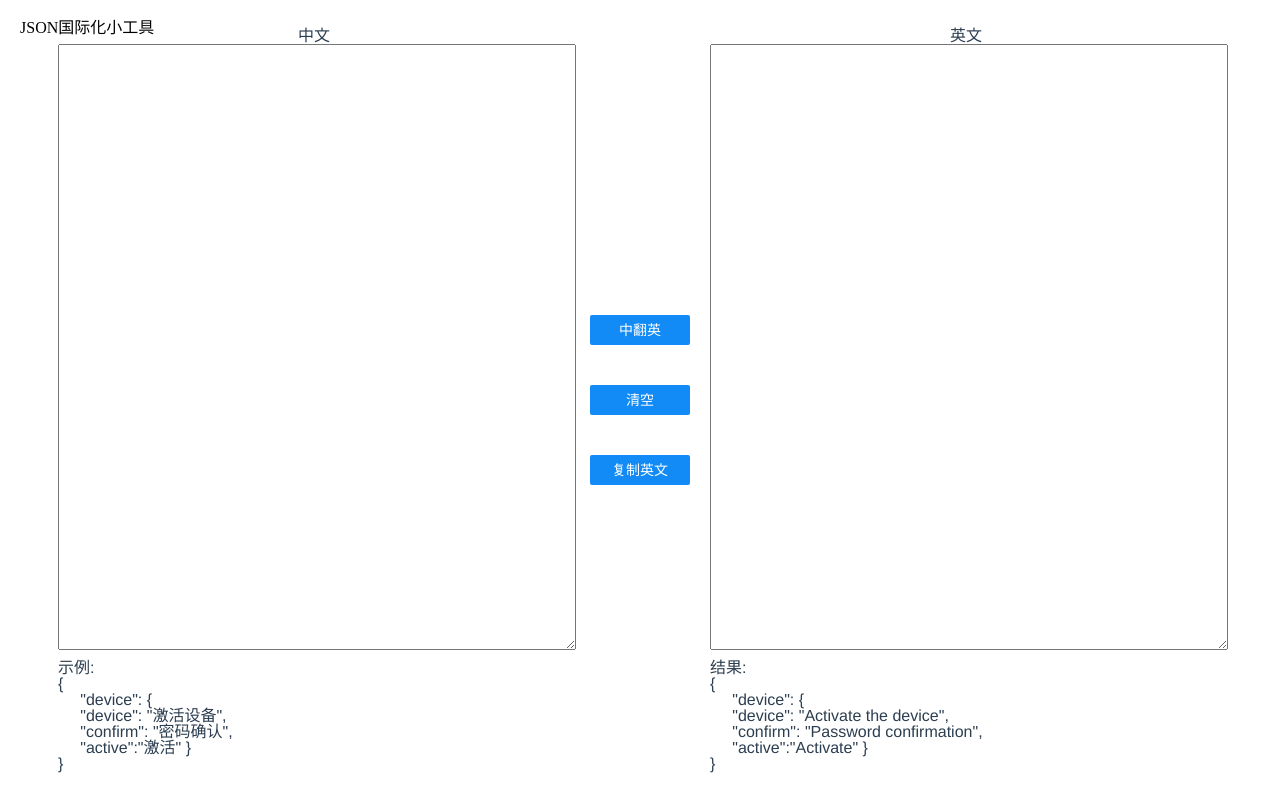
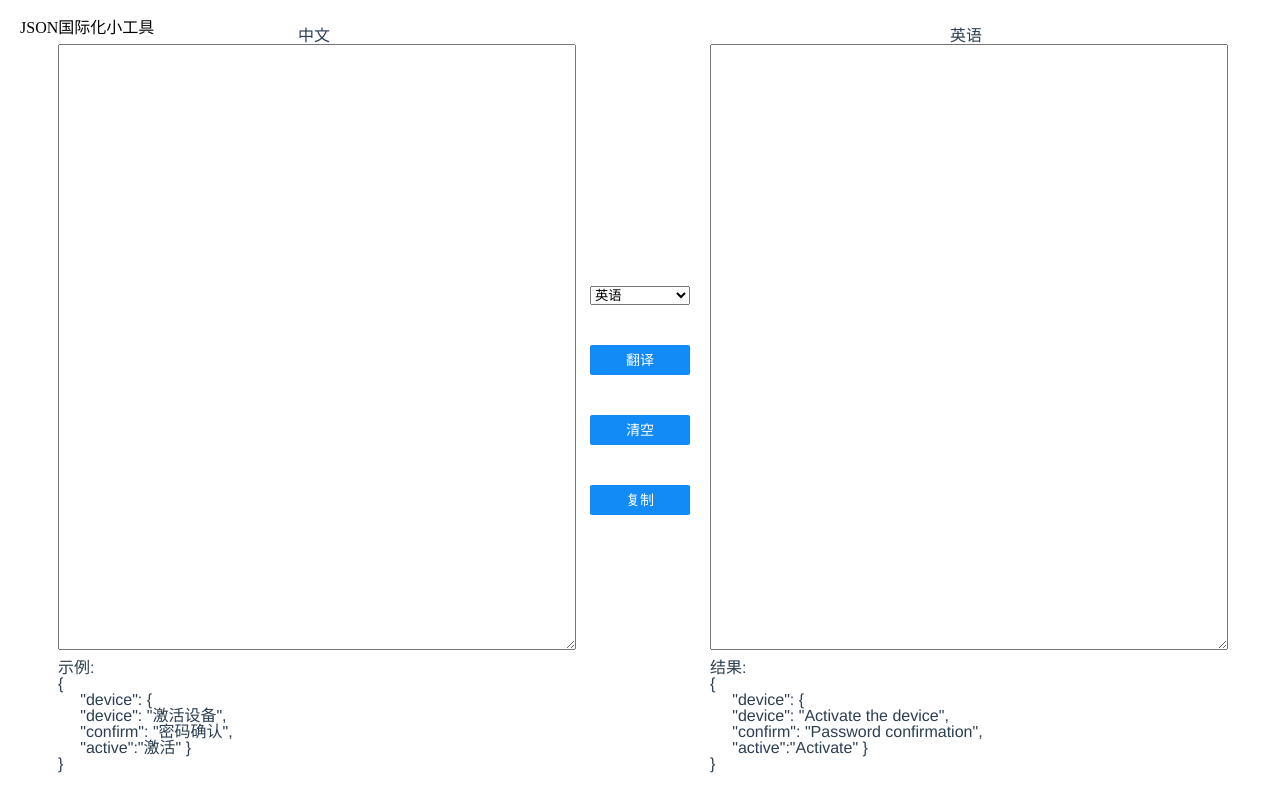
Before and after one commit to David-XIa001/Json-Internation, a Vue app: page / in a window 1280 px wide. Built offline with nearby package versions, Linux system fonts and the light colour scheme.

Commit message:
feat:支持日法韩语

```diff
--- a/src/App.vue
+++ b/src/App.vue
@@ -16,19 +16,29 @@
         </div>
       </div>
       <div class="option">
-        <button @click="handle">中翻英</button>
+        <select class="langs" v-model="languages">
+          <option
+            v-for="item in langs"
+            :key="item.value"
+            :value="item.value"
+            :label="item.label"
+          />
+        </select>
+        <button @click="handle">翻译</button>
         <button @click="cleanInfo">清空</button>
-        <button @click="copy">复制英文</button>
+        <button @click="copy">复制</button>
       </div>
       <div class="right">
-        <p>英文</p>
+        <p>{{ currentLang() }}</p>
         <textarea v-model="result"></textarea>
         <div class="eg">
           <p>结果:</p>
           <p>{</p>
           <p>&nbsp;&nbsp;&nbsp;&nbsp;&nbsp;"device": {</p>
           <p>&nbsp;&nbsp;&nbsp;&nbsp;&nbsp;"device": "Activate the device",</p>
-          <p>&nbsp;&nbsp;&nbsp;&nbsp;&nbsp;"confirm": "Password confirmation",</p>
+          <p>
+            &nbsp;&nbsp;&nbsp;&nbsp;&nbsp;"confirm": "Password confirmation",
+          </p>
           <p>&nbsp;&nbsp;&nbsp;&nbsp;&nbsp;"active":"Activate" }</p>
           <p>}</p>
         </div>
@@ -50,9 +60,23 @@ export default {
       str: "",
       transResult: [],
       index: 0,
+      languages: "en",
+      langs: [
+        { label: "英语", value: "en" },
+        { label: "日语", value: "jp" },
+        { label: "法语", value: "fra" },
+        { label: "韩语", value: "kor" },
+      ],
     };
   },
   methods: {
+    currentLang() {
+      for (let i = 0; i < this.langs.length; i++) {
+        if (this.langs[i].value == this.languages) {
+          return this.langs[i].label;
+        }
+      }
+    },
     // 对象拍平获取每一个要翻译的值
     flat(obj, key = "", res = {}, isArray = false) {
       for (let [k, v] of Object.entries(obj)) {
@@ -65,7 +89,7 @@ export default {
         } else {
           let tmp = isArray ? key + "[" + k + "]" : key + k;
           res[tmp] = v;
-          this.str = this.str + v + ";;";
+          this.str = this.str + v + "]]";
         }
       }
       return res;
@@ -142,7 +166,7 @@ export default {
         let start = 0;
         for (let i = 1; i <= maxPice; i++) {
           let end = pice * i;
-          while (query[end] != ";" && query[end - 1] != ";") {
+          while (query[end] != "]" && query[end - 1] != "]") {
             end--;
           }
           allResult = allResult + (await this.sendApi(query.slice(start, end)));
@@ -156,7 +180,7 @@ export default {
     },
     // 还原成英文
     restore(transResultStr, jsonObj, isObj) {
-      this.transResult = transResultStr.split(";;");
+      this.transResult = transResultStr.split("]]");
       setTimeout(() => {
         let result = this.flat1(jsonObj);
         if (isObj) {
@@ -177,7 +201,7 @@ export default {
         appid: appid,
         salt: salt,
         from: "zh",
-        to: "en",
+        to: this.languages,
         sign: md5(str1),
       };
       return transtoEn(params).then((res) => {
@@ -393,8 +417,12 @@ button {
 button:active {
   background-color: #125af7;
 }
-.eg{
+.eg {
   margin-top: 10px;
   text-align: left;
 }
+.langs{
+  width: 100px;
+  margin: 20px;
+}
 </style>
```
